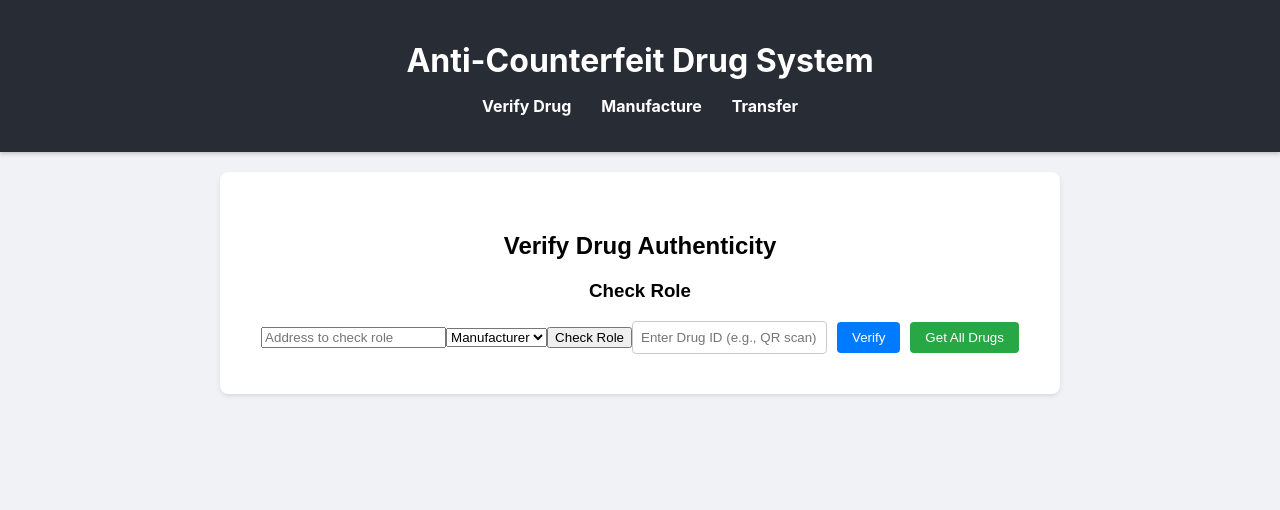
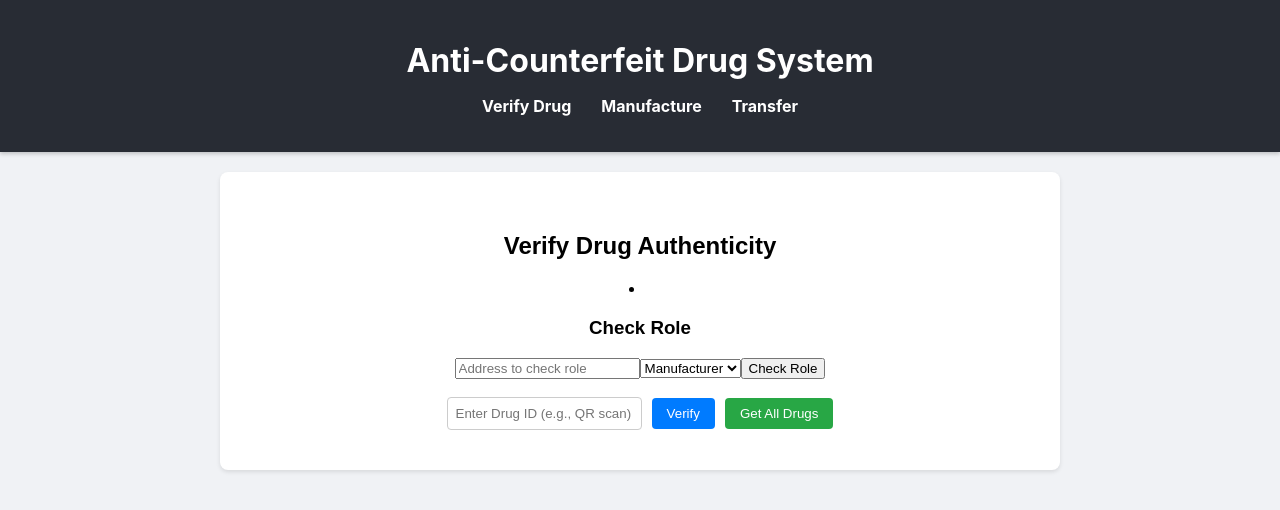
Before and after one commit to nithishkumarbnk/Counterfeit-Medicines-and-Drugs-using-Blockchain, a React (Create React App) app in the folder frontend/: page / in a window 1280 px wide. Shown: the top 510 px of the page. Built offline with nearby package versions, Linux system fonts and the light colour scheme.

Commit message:
frontend error handeld

```diff
--- a/frontend/src/components/DrugVerifier.js
+++ b/frontend/src/components/DrugVerifier.js
@@ -97,6 +97,7 @@ function DrugVerifier() {
   return (
     <div style={{ padding: "20px", fontFamily: "Arial, sans-serif" }}>
       <h2>Verify Drug Authenticity</h2>
+      <li>
         <h3>Check Role</h3>
         <input
           type="text"
@@ -104,7 +105,10 @@ function DrugVerifier() {
           value={checkAddress}
           onChange={(e) => setCheckAddress(e.target.value)}
         />
-      <select value={checkRole} onChange={(e) => setCheckRole(e.target.value)}>
+        <select
+          value={checkRole}
+          onChange={(e) => setCheckRole(e.target.value)}
+        >
           <option value="MANUFACTURER_ROLE">Manufacturer</option>
           <option value="DISTRIBUTOR_ROLE">Distributor</option>
           <option value="PHARMACY_ROLE">Pharmacy</option>
@@ -114,6 +118,7 @@ function DrugVerifier() {
         <button onClick={handleCheckRole} disabled={loading}>
           Check Role
         </button>
+      </li>
 
       {roleCheckResult && (
         <div>
@@ -122,6 +127,7 @@ function DrugVerifier() {
           <p>Has Role: {roleCheckResult.hasRole ? "Yes" : "No"}</p>
         </div>
       )}
+      <br></br>
       <input
         type="text"
         placeholder="Enter Drug ID (e.g., QR scan)"
```
Lines whose indentation alone changed are shown as unchanged.
